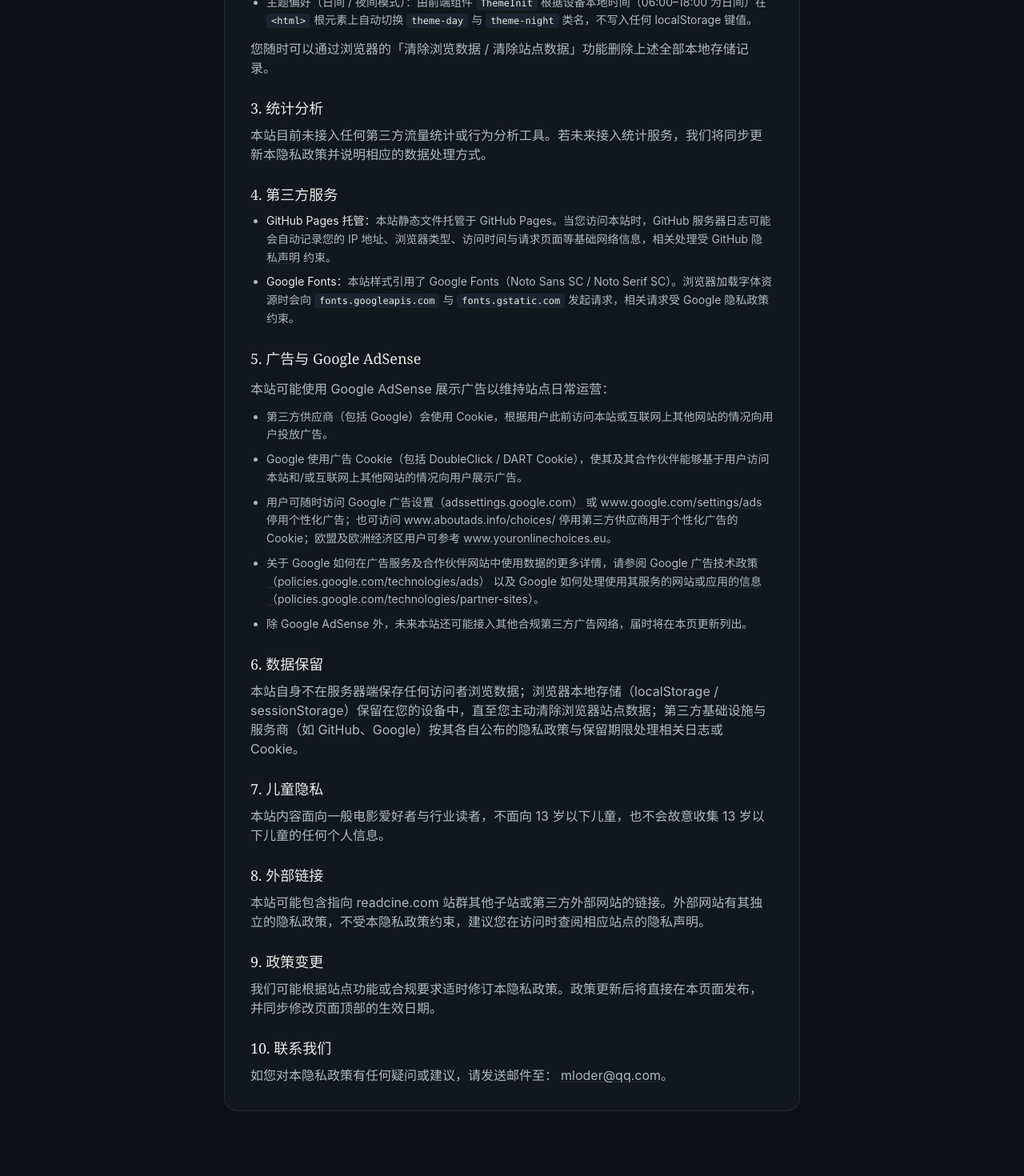
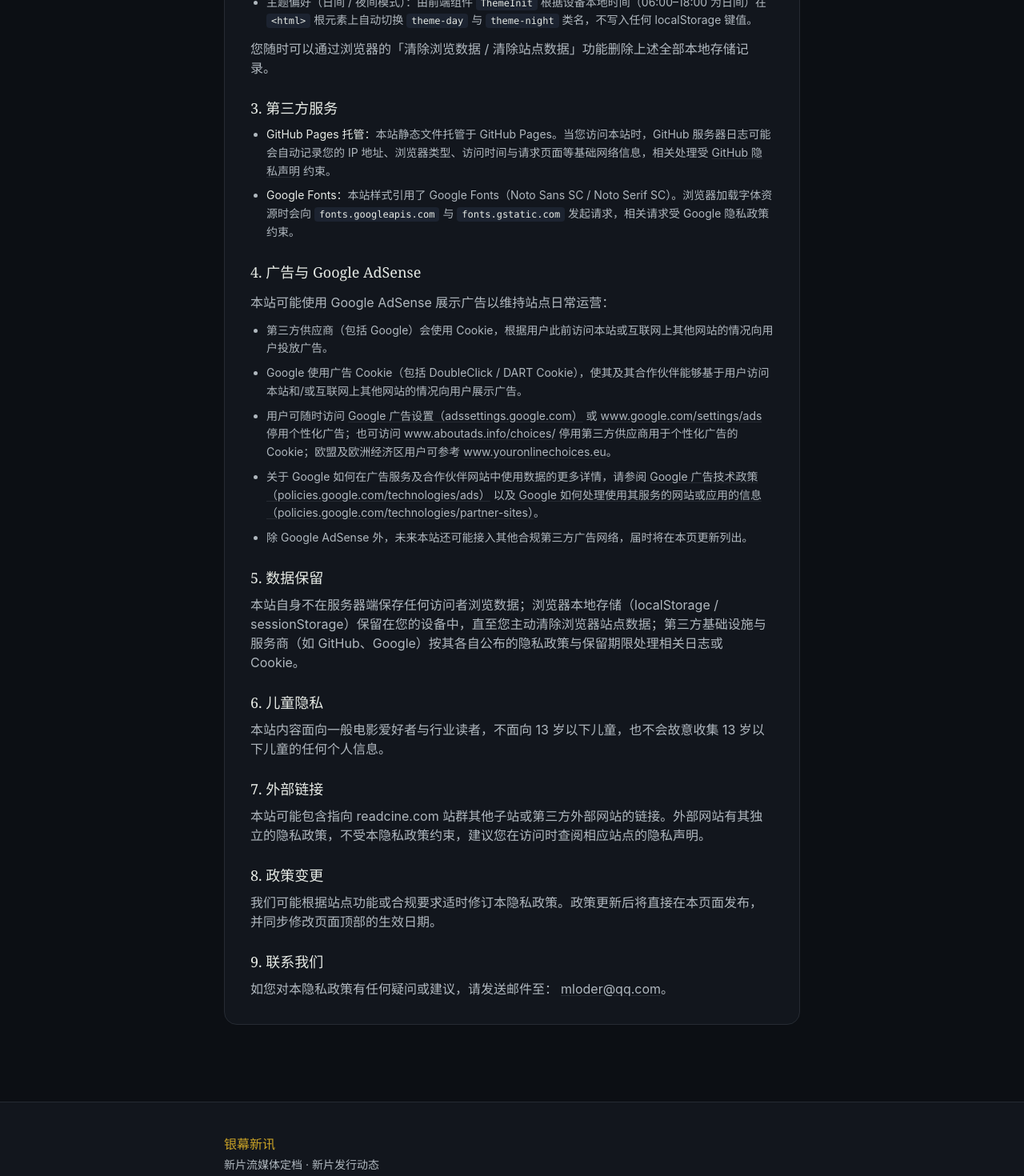
Before and after one commit to xmcter/movie-awards-site, a Next.js app: page /privacy in a window 1280 px wide. Shown: the part 980-2450 px from the top of the page at 80% size. Built offline with nearby package versions, Linux system fonts and the light colour scheme.

Commit message:
fix(privacy): remove incorrect analytics claim (section 3 said no third-party analytics, but the site loads Umami + Cloudflare beacon); renumber sections

```diff
--- a/src/app/privacy/page.tsx
+++ b/src/app/privacy/page.tsx
@@ -140,14 +140,7 @@ export default function PrivacyPage() {
         </div>
 
         <div className="space-y-2">
-          <h2 className="font-display text-lg text-cinema-text">3. 统计分析</h2>
-          <p className="text-sm leading-relaxed text-cinema-muted sm:text-base">
-            本站目前未接入任何第三方流量统计或行为分析工具。若未来接入统计服务，我们将同步更新本隐私政策并说明相应的数据处理方式。
-          </p>
-        </div>
-
-        <div className="space-y-2">
-          <h2 className="font-display text-lg text-cinema-text">4. 第三方服务</h2>
+          <h2 className="font-display text-lg text-cinema-text">3. 第三方服务</h2>
           <ul className="list-disc space-y-2 pl-5 text-sm leading-relaxed text-cinema-muted">
             <li>
               <span className="text-cinema-text">GitHub Pages 托管：</span>
@@ -180,7 +173,7 @@ export default function PrivacyPage() {
 
         <div className="space-y-3">
           <h2 className="font-display text-lg text-cinema-text">
-            5. 广告与 Google AdSense
+            4. 广告与 Google AdSense
           </h2>
           <p className="text-sm leading-relaxed text-cinema-muted sm:text-base">
             本站可能使用 Google AdSense 展示广告以维持站点日常运营：
@@ -259,7 +252,7 @@ export default function PrivacyPage() {
         </div>
 
         <div className="space-y-2">
-          <h2 className="font-display text-lg text-cinema-text">6. 数据保留</h2>
+          <h2 className="font-display text-lg text-cinema-text">5. 数据保留</h2>
           <p className="text-sm leading-relaxed text-cinema-muted sm:text-base">
             本站自身不在服务器端保存任何访问者浏览数据；浏览器本地存储（localStorage /
             sessionStorage）保留在您的设备中，直至您主动清除浏览器站点数据；第三方基础设施与服务商（如
@@ -268,7 +261,7 @@ export default function PrivacyPage() {
         </div>
 
         <div className="space-y-2">
-          <h2 className="font-display text-lg text-cinema-text">7. 儿童隐私</h2>
+          <h2 className="font-display text-lg text-cinema-text">6. 儿童隐私</h2>
           <p className="text-sm leading-relaxed text-cinema-muted sm:text-base">
             本站内容面向一般电影爱好者与行业读者，不面向 13 岁以下儿童，也不会故意收集 13
             岁以下儿童的任何个人信息。
@@ -276,21 +269,21 @@ export default function PrivacyPage() {
         </div>
 
         <div className="space-y-2">
-          <h2 className="font-display text-lg text-cinema-text">8. 外部链接</h2>
+          <h2 className="font-display text-lg text-cinema-text">7. 外部链接</h2>
           <p className="text-sm leading-relaxed text-cinema-muted sm:text-base">
             本站可能包含指向 readcine.com 站群其他子站或第三方外部网站的链接。外部网站有其独立的隐私政策，不受本隐私政策约束，建议您在访问时查阅相应站点的隐私声明。
           </p>
         </div>
 
         <div className="space-y-2">
-          <h2 className="font-display text-lg text-cinema-text">9. 政策变更</h2>
+          <h2 className="font-display text-lg text-cinema-text">8. 政策变更</h2>
           <p className="text-sm leading-relaxed text-cinema-muted sm:text-base">
             我们可能根据站点功能或合规要求适时修订本隐私政策。政策更新后将直接在本页面发布，并同步修改页面顶部的生效日期。
           </p>
         </div>
 
         <div className="space-y-2">
-          <h2 className="font-display text-lg text-cinema-text">10. 联系我们</h2>
+          <h2 className="font-display text-lg text-cinema-text">9. 联系我们</h2>
           <p className="text-sm leading-relaxed text-cinema-muted sm:text-base">
             如您对本隐私政策有任何疑问或建议，请发送邮件至：
             <a
```
